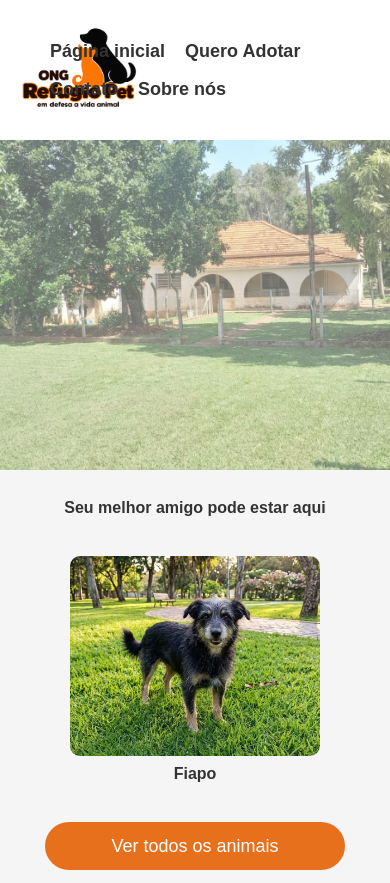
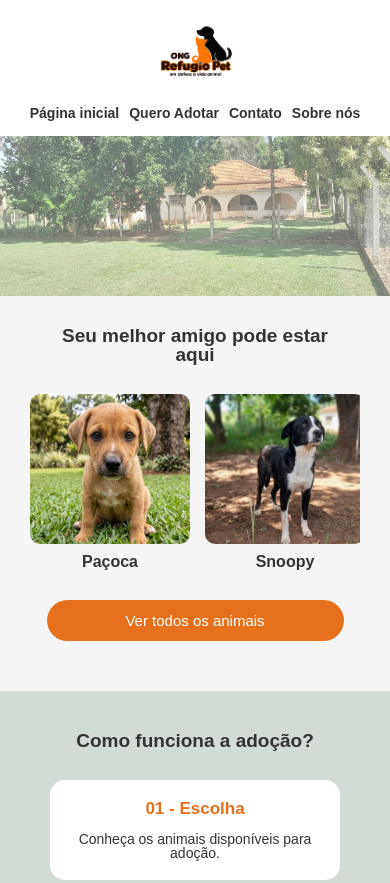
Before and after one commit to adrianobezerra1/refugio-pet-lins, a plain HTML site: page codigo/index.html in a window 390 px wide. Shown: the top 883 px of the page. Drawn offline with Linux system fonts and the light colour scheme.

Commit message:
inserção de responsividade no index

```diff
--- a/codigo/css/pagina-inicial.css
+++ b/codigo/css/pagina-inicial.css
@@ -216,3 +216,195 @@ footer {
     max-width: 1000px;
     margin: 0 auto;
 }
+
+
+/* =====================================
+   RESPONSIVIDADE - TABLETS E CELULARES
+===================================== */
+
+/* Tablets */
+@media screen and (max-width: 768px) {
+
+    /* Cabeçalho */
+    .cabecalho {
+        flex-direction: column;
+        padding: 20px 10px;
+        gap: 15px;
+    }
+
+    .logo img {
+        position: static;
+        transform: none;
+        height: 90px;
+        width: auto;
+        padding: 0;
+    }
+
+    /* Menu */
+    .menu-opcoes ul {
+        justify-content: center;
+        flex-wrap: wrap;
+        gap: 15px;
+    }
+
+    .menu-opcoes a {
+        font-size: 16px;
+    }
+
+    /* Banner */
+    .faixa-ong {
+        height: 180px;
+        padding: 20px;
+        background-position: center;
+    }
+
+    /* Títulos */
+    .titulo-secao {
+        padding: 0 15px;
+    }
+
+    .titulo-secao h2 {
+        font-size: 22px;
+    }
+
+    /* Carrossel */
+    .lista-animais {
+        justify-content: flex-start;
+        gap: 20px;
+        padding: 15px;
+    }
+
+    .card-animal {
+        flex: 0 0 200px;
+    }
+
+    .card-animal img {
+        height: 180px;
+    }
+
+    /* Botão */
+    .botao-animais {
+        width: 80%;
+        max-width: 300px;
+        font-size: 16px;
+    }
+
+    /* Etapas da adoção */
+    .etapas-adocao {
+        flex-direction: column;
+        gap: 20px;
+        padding: 0 20px;
+    }
+
+    .etapa {
+        width: auto;
+        flex: none;
+    }
+
+    /* Seção melhor amigo */
+    .melhor-amigo {
+        padding: 30px 20px;
+    }
+
+    .conteudo-melhor-amigo h2 {
+        font-size: 24px;
+    }
+
+    .conteudo-melhor-amigo p {
+        font-size: 16px;
+    }
+
+    /* Rodapé */
+    .faixa-rodapé {
+        height: 100px;
+        padding: 20px;
+    }
+}
+
+
+/* Celulares pequenos */
+@media screen and (max-width: 480px) {
+
+    /* Cabeçalho */
+    .cabecalho {
+        padding: 15px 10px;
+    }
+
+    .logo img {
+        height: 75px;
+    }
+
+    /* Menu */
+    .menu-opcoes ul {
+        gap: 10px;
+    }
+
+    .menu-opcoes a {
+        font-size: 14px;
+    }
+
+    /* Banner */
+    .faixa-ong {
+        height: 140px;
+        padding: 10px;
+    }
+
+    /* Títulos */
+    .titulo-secao h2 {
+        font-size: 19px;
+    }
+
+    /* Animais */
+    .lista-animais {
+        gap: 15px;
+        padding: 10px;
+    }
+
+    .card-animal {
+        flex: 0 0 160px;
+    }
+
+    .card-animal img {
+        height: 150px;
+    }
+
+    .card-animal h3 {
+        font-size: 16px;
+    }
+
+    /* Botão */
+    .botao-animais {
+        width: 90%;
+        padding: 13px;
+        font-size: 15px;
+    }
+
+    /* Etapas */
+    .etapa {
+        padding: 20px 15px;
+    }
+
+    .etapa h3 {
+        font-size: 17px;
+    }
+
+    .etapa p {
+        font-size: 14px;
+    }
+
+    /* Texto final */
+    .conteudo-melhor-amigo h2 {
+        font-size: 21px;
+    }
+
+    .conteudo-melhor-amigo p {
+        font-size: 15px;
+        line-height: 1.5;
+    }
+
+    /* Rodapé */
+    footer {
+        padding: 15px;
+        font-size: 13px;
+    }
+}
```
